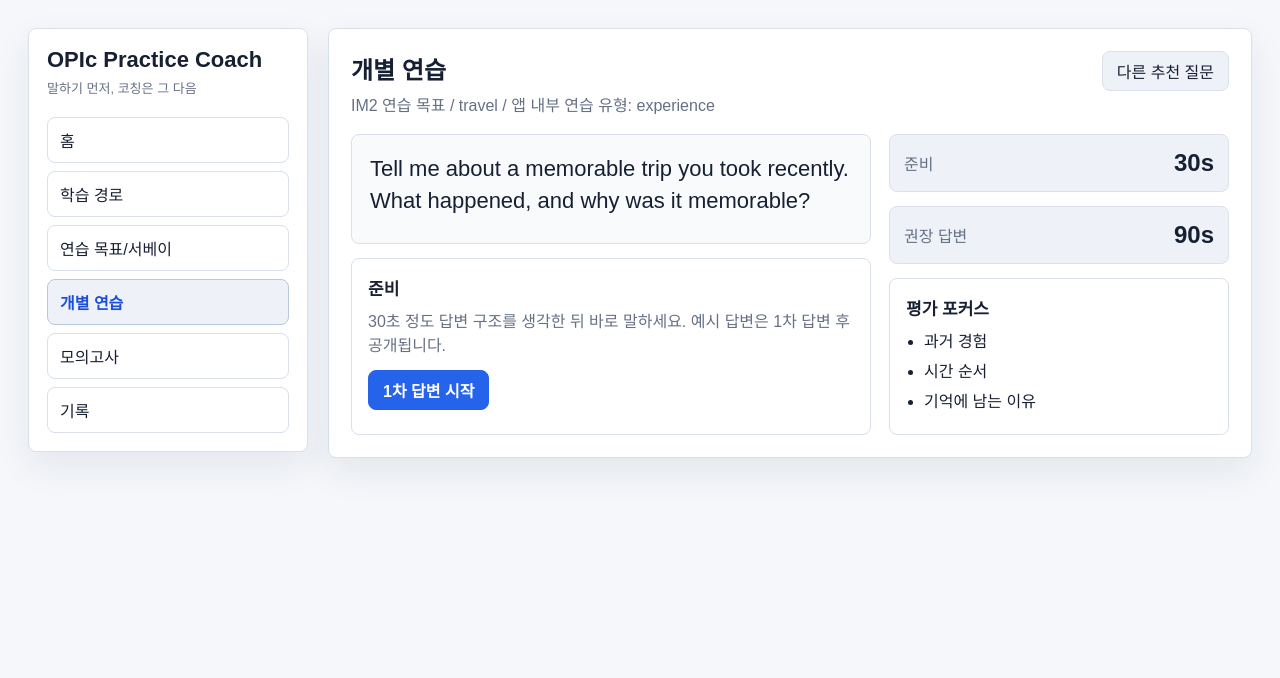
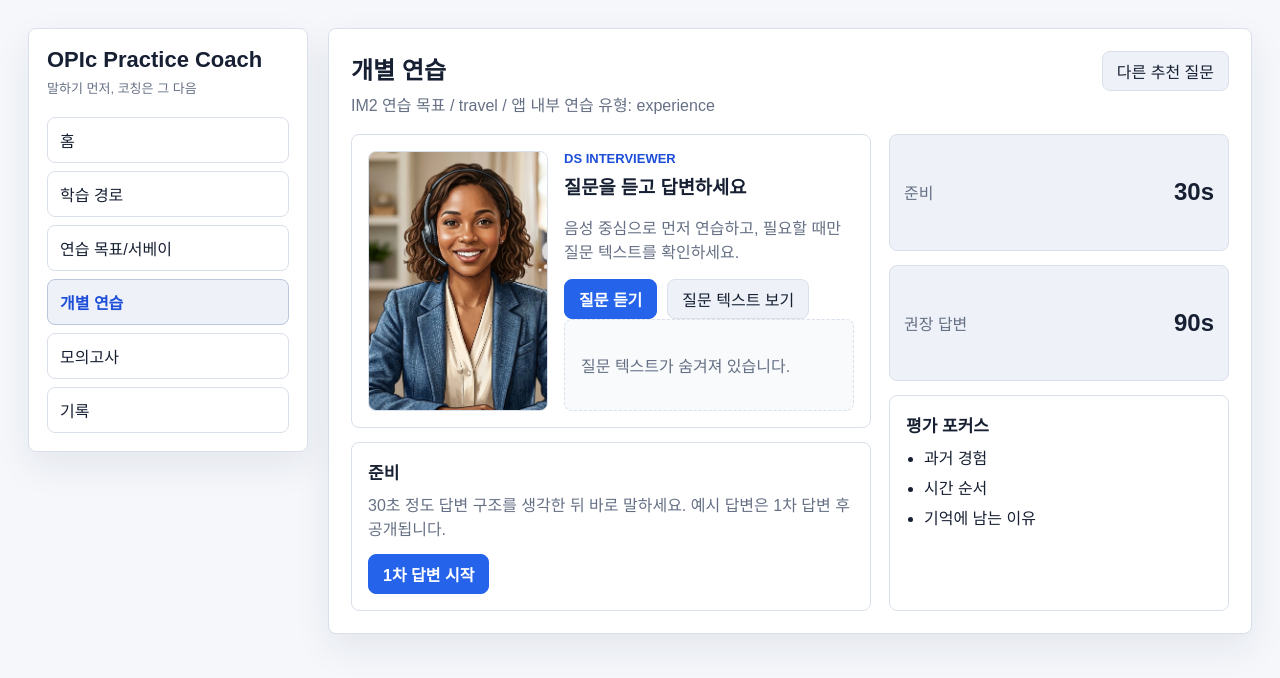
Before and after one commit to Lee-D-S/opic-practice-app, a Next.js app: page / in a window 1280 px wide. Both pictures are taken after a click on the button "추천 질문 시작". Shown: the top 678 px of the page. Built offline with nearby package versions, Linux system fonts and the light colour scheme.

Commit message:
Add DS Interviewer prompt UI

```diff
--- a/src/app/globals.css
+++ b/src/app/globals.css
@@ -363,6 +363,83 @@ button:disabled {
   margin: 0;
 }
 
+.interviewer-card {
+  background: var(--surface);
+  border: 1px solid var(--line);
+  border-radius: 8px;
+  display: grid;
+  gap: 16px;
+  grid-template-columns: 180px minmax(0, 1fr);
+  padding: 16px;
+}
+
+.interviewer-portrait {
+  align-self: stretch;
+  background:
+    radial-gradient(circle at 50% 24%, rgba(37, 99, 235, 0.16), transparent 36%),
+    linear-gradient(135deg, #eef2f8, #f8fafc);
+  border: 1px solid var(--line);
+  border-radius: 8px;
+  min-height: 220px;
+  overflow: hidden;
+  position: relative;
+}
+
+.interviewer-portrait::after {
+  color: var(--primary-strong);
+  content: "DS";
+  font-size: 42px;
+  font-weight: 700;
+  left: 50%;
+  position: absolute;
+  top: 50%;
+  transform: translate(-50%, -50%);
+}
+
+.interviewer-portrait img {
+  display: block;
+  height: 100%;
+  object-fit: cover;
+  object-position: center;
+  position: relative;
+  width: 100%;
+  z-index: 1;
+}
+
+.interviewer-content {
+  min-width: 0;
+}
+
+.eyebrow {
+  color: var(--primary-strong);
+  font-size: 13px;
+  font-weight: 700;
+  margin: 0 0 6px;
+  text-transform: uppercase;
+}
+
+.hidden-prompt {
+  align-items: center;
+  background: #f8fafc;
+  border: 1px dashed var(--line);
+  border-radius: 8px;
+  color: var(--muted);
+  display: flex;
+  min-height: 92px;
+  padding: 16px;
+}
+
+.transcript-prompt {
+  margin-top: 14px;
+}
+
+.listen-count {
+  align-items: center;
+  color: var(--muted);
+  display: inline-flex;
+  font-size: 13px;
+}
+
 .textarea {
   border: 1px solid var(--line);
   border-radius: 8px;
@@ -479,6 +556,7 @@ button:disabled {
 @media (max-width: 980px) {
   .app-frame,
   .practice-layout,
+  .interviewer-card,
   .path-summary,
   .path-step,
   .grid.two,
--- a/src/app/page.tsx
+++ b/src/app/page.tsx
@@ -1,5 +1,6 @@
 "use client";
 
+import Image from "next/image";
 import { useEffect, useMemo, useState } from "react";
 import {
   buildMockExamQuestions,
@@ -50,6 +51,7 @@ type LearningPathAction =
   | "roleplay"
   | "mock"
   | "review";
+type PromptMode = "practice" | "mock";
 
 type SpeechRecognitionLike = {
   lang: string;
@@ -360,6 +362,23 @@ export default function Home() {
     recognition.start();
   }
 
+  function speakPrompt(text: string, onEnd?: () => void) {
+    if (!window.speechSynthesis) {
+      onEnd?.();
+      return false;
+    }
+
+    window.speechSynthesis.cancel();
+    const utterance = new SpeechSynthesisUtterance(text);
+    utterance.lang = "en-US";
+    utterance.rate = 0.92;
+    utterance.onend = () => onEnd?.();
+    utterance.onerror = () => onEnd?.();
+    window.speechSynthesis.speak(utterance);
+
+    return true;
+  }
+
   return (
     <main className="app-shell">
       <div className="app-frame">
@@ -421,6 +440,7 @@ export default function Home() {
 
           {view === "practice" && (
             <PracticeView
+              key={question.id}
               comparison={comparison}
               feedback={feedback}
               firstTranscript={firstTranscript}
@@ -433,6 +453,7 @@ export default function Home() {
               onSecondTranscript={setSecondTranscript}
               onSubmitFirst={submitFirstAnswer}
               onSubmitSecond={submitSecondAnswer}
+              onSpeakPrompt={speakPrompt}
               question={question}
               provider={provider}
               secondTranscript={secondTranscript}
@@ -445,6 +466,7 @@ export default function Home() {
           {view === "mock" && (
             <MockView
               settings={settings}
+              onSpeakPrompt={speakPrompt}
               onSaved={(result) => setMockResults([result, ...mockResults].slice(0, 20))}
             />
           )}
@@ -728,6 +750,7 @@ function PracticeView({
   onSecondTranscript,
   onSubmitFirst,
   onSubmitSecond,
+  onSpeakPrompt,
   question,
   provider,
   secondTranscript,
@@ -747,6 +770,7 @@ function PracticeView({
   onSecondTranscript: (value: string) => void;
   onSubmitFirst: () => void;
   onSubmitSecond: () => void;
+  onSpeakPrompt: (text: string, onEnd?: () => void) => boolean;
   question: Question;
   provider: "gemini" | "local" | null;
   secondTranscript: string;
@@ -754,6 +778,18 @@ function PracticeView({
   step: PracticeStep;
   setStep: (step: PracticeStep) => void;
 }) {
+  const [isPromptVisible, setIsPromptVisible] = useState(false);
+  const [isPromptSpeaking, setIsPromptSpeaking] = useState(false);
+
+  function playPrompt() {
+    setIsPromptSpeaking(true);
+    const didStart = onSpeakPrompt(question.prompt, () => setIsPromptSpeaking(false));
+
+    if (!didStart) {
+      setIsPromptSpeaking(false);
+    }
+  }
+
   return (
     <section className="panel">
       <div className="section-head">
@@ -766,9 +802,14 @@ function PracticeView({
 
       <div className="practice-layout">
         <div className="grid">
-          <div className="prompt">
-            <p>{question.prompt}</p>
-          </div>
+          <InterviewerPrompt
+            isPromptVisible={isPromptVisible}
+            isSpeaking={isPromptSpeaking}
+            mode="practice"
+            onPlay={playPrompt}
+            onShowPrompt={() => setIsPromptVisible(true)}
+            prompt={question.prompt}
+          />
 
           {step === "ready" && (
             <article className="card">
@@ -913,6 +954,80 @@ function AnswerBox({
   );
 }
 
+function InterviewerPrompt({
+  isPromptVisible,
+  isSpeaking,
+  listenCount,
+  maxListens,
+  mode,
+  onPlay,
+  onShowPrompt,
+  prompt,
+}: {
+  isPromptVisible: boolean;
+  isSpeaking: boolean;
+  listenCount?: number;
+  maxListens?: number;
+  mode: PromptMode;
+  onPlay: () => void;
+  onShowPrompt: () => void;
+  prompt: string;
+}) {
+  const remainingListens =
+    maxListens === undefined || listenCount === undefined
+      ? null
+      : Math.max(maxListens - listenCount, 0);
+
+  return (
+    <article className="interviewer-card">
+      <div className="interviewer-portrait">
+        <Image
+          alt="DS Interviewer"
+          height={260}
+          onError={(event) => {
+            event.currentTarget.style.display = "none";
+          }}
+          src="/ds-interviewer.webp"
+          width={220}
+        />
+      </div>
+      <div className="interviewer-content">
+        <p className="eyebrow">DS Interviewer</p>
+        <h3>질문을 듣고 답변하세요</h3>
+        <p className="muted">
+          {mode === "mock"
+            ? "실전감을 위해 질문 텍스트는 기본적으로 숨겨집니다."
+            : "음성 중심으로 먼저 연습하고, 필요할 때만 질문 텍스트를 확인하세요."}
+        </p>
+        <div className="button-row" style={{ marginTop: 12 }}>
+          <button
+            className="primary"
+            disabled={isSpeaking || remainingListens === 0}
+            onClick={onPlay}
+          >
+            {isSpeaking ? "재생 중" : listenCount ? "다시 듣기" : "질문 듣기"}
+          </button>
+          <button className="secondary" onClick={onShowPrompt}>
+            질문 텍스트 보기
+          </button>
+          {remainingListens !== null && (
+            <span className="listen-count">남은 듣기 {remainingListens}회</span>
+          )}
+        </div>
+        {isPromptVisible ? (
+          <div className="prompt transcript-prompt">
+            <p>{prompt}</p>
+          </div>
+        ) : (
+          <div className="hidden-prompt">
+            질문 텍스트가 숨겨져 있습니다.
+          </div>
+        )}
+      </div>
+    </article>
+  );
+}
+
 function validateAnswer(transcript: string) {
   const words = transcript.match(/[A-Za-z']+/g) ?? [];
   const meaningfulWords = words.filter((word) => word.length > 1);
@@ -992,9 +1107,11 @@ function FeedbackBlock({
 
 function MockView({
   settings,
+  onSpeakPrompt,
   onSaved,
 }: {
   settings: AppSettings;
+  onSpeakPrompt: (text: string, onEnd?: () => void) => boolean;
   onSaved: (result: MockExamResult) => void;
 }) {
   const [phase, setPhase] = useState<"setup" | "orientation" | "running" | "report">("setup");
@@ -1010,6 +1127,9 @@ function MockView({
   const [finishReason, setFinishReason] = useState<"completed" | "ended" | "time" | null>(null);
   const [isGenerating, setIsGenerating] = useState(false);
   const [isListening, setIsListening] = useState(false);
+  const [isPromptVisible, setIsPromptVisible] = useState(false);
+  const [isPromptSpeaking, setIsPromptSpeaking] = useState(false);
+  const [promptListenCount, setPromptListenCount] = useState(0);
   const mockQuestions = useMemo(
     () => buildMockExamQuestions(settings.targetLevel, settings.surveyTags),
     [settings],
@@ -1047,6 +1167,9 @@ function MockView({
     setTranscript("");
     setRemainingSeconds(40 * 60);
     setQuestionElapsedSeconds(0);
+    setIsPromptVisible(false);
+    setIsPromptSpeaking(false);
+    setPromptListenCount(0);
     setReport(null);
     setProvider(null);
     setError(null);
@@ -1182,6 +1305,23 @@ function MockView({
     recognition.onend = () => setIsListening(false);
     setIsListening(true);
     recognition.start();
+  }
+
+  function playMockPrompt() {
+    if (promptListenCount >= 2) {
+      setError("모의고사에서는 질문 듣기를 최대 2회까지 사용할 수 있습니다.");
+      return;
+    }
+
+    setError(null);
+    setIsPromptSpeaking(true);
+    setPromptListenCount((current) => current + 1);
+    const didStart = onSpeakPrompt(currentQuestion.prompt, () => setIsPromptSpeaking(false));
+
+    if (!didStart) {
+      setIsPromptSpeaking(false);
+      setError("이 브라우저는 질문 음성 재생을 지원하지 않습니다. 질문 텍스트 보기를 사용해 주세요.");
+    }
   }
 
   return (
@@ -1256,9 +1396,16 @@ function MockView({
       {phase === "running" && currentQuestion && (
         <div className="practice-layout">
           <div className="grid">
-            <div className="prompt">
-              <p>{currentQuestion.prompt}</p>
-            </div>
+            <InterviewerPrompt
+              isPromptVisible={isPromptVisible}
+              isSpeaking={isPromptSpeaking}
+              listenCount={promptListenCount}
+              maxListens={2}
+              mode="mock"
+              onPlay={playMockPrompt}
+              onShowPrompt={() => setIsPromptVisible(true)}
+              prompt={currentQuestion.prompt}
+            />
             <article className="card">
               <h3>답변 입력</h3>
               <p className="muted">
```
Also changed, not shown: public/ds-interviewer.webp (added).
